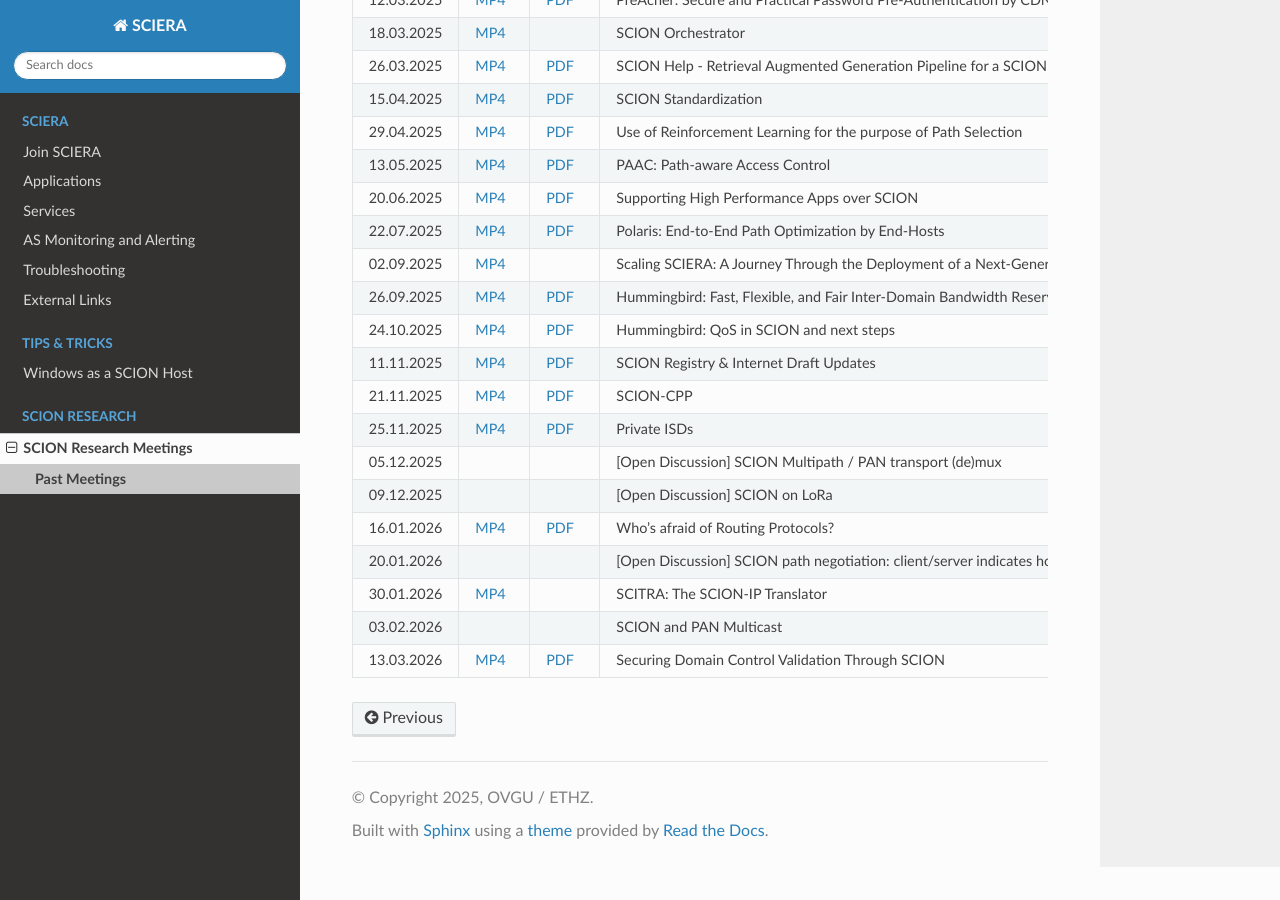
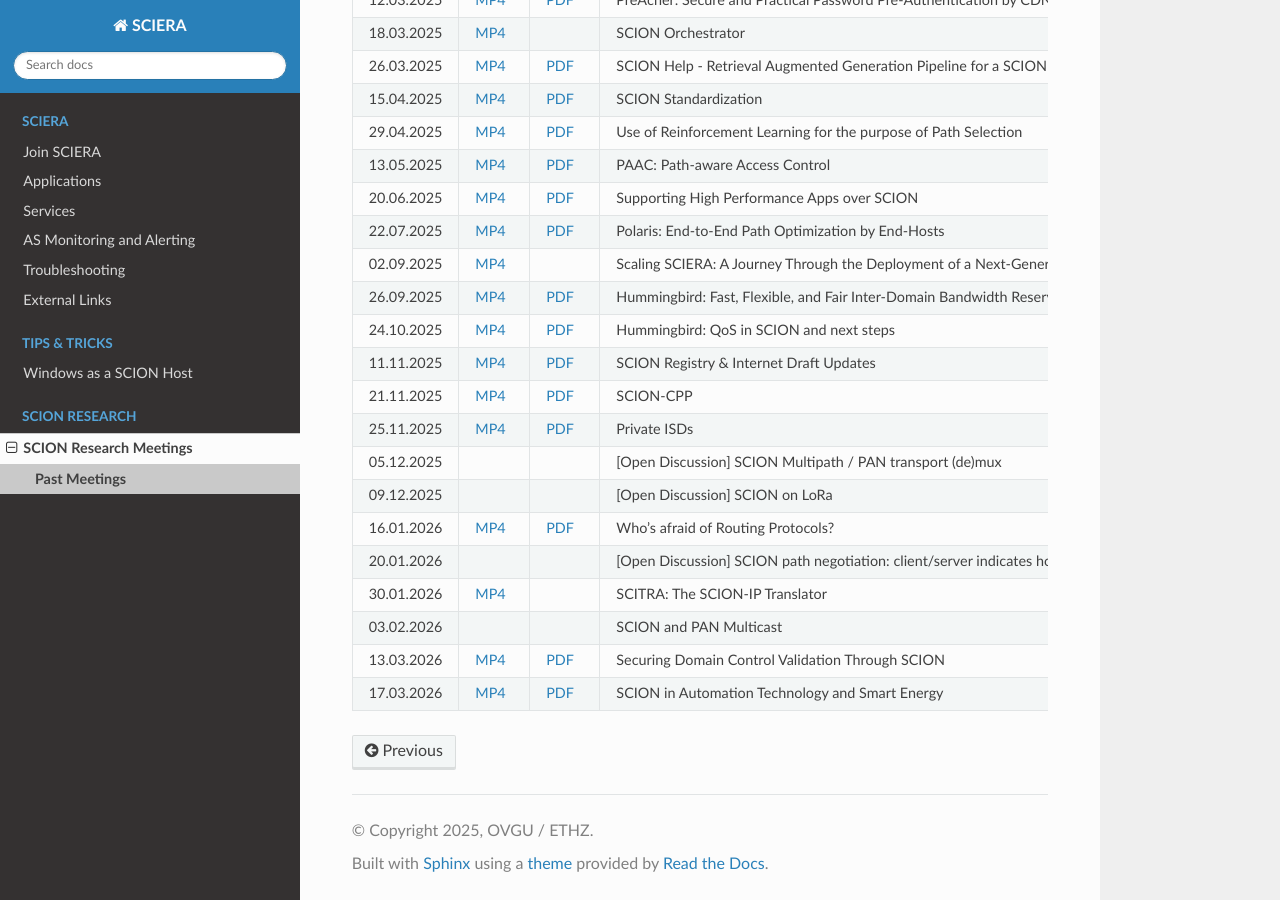
Before and after one commit to netsys-lab/scion-education-network-documentation, a Sphinx documentation site: the page built from docs/source/scion-research/meetings/past.rst, in a window 1280 px wide and 900 px high, scrolled down 818 px. Built offline with Sphinx 7.4.7 and the Read the Docs theme 3.1.0, drawn with Linux system fonts in a browser that asks for light colours.

Commit message:
Aaron's talk on smart energy, video and PDF. (#38)

```diff
--- a/docs/source/scion-research/meetings/past.rst
+++ b/docs/source/scion-research/meetings/past.rst
@@ -243,3 +243,9 @@
       - Securing Domain Control Validation Through SCION
       - Cyrill Krähenbühl (Princeton University)
       -
+    * - 17.03.2026
+      - `MP4 <https://drive.google.com/file/d/1TVTs0-3MR9y5X3DytkxkZmRCjBrduSV_/view>`__
+      - `PDF <https://drive.google.com/file/d/1hH5poizT0uNB4346caXumUuVrxsZd5-K/view>`__
+      - SCION in Automation Technology and Smart Energy
+      - Aaron Bojarski (ETH Zurich)
+      -
```
